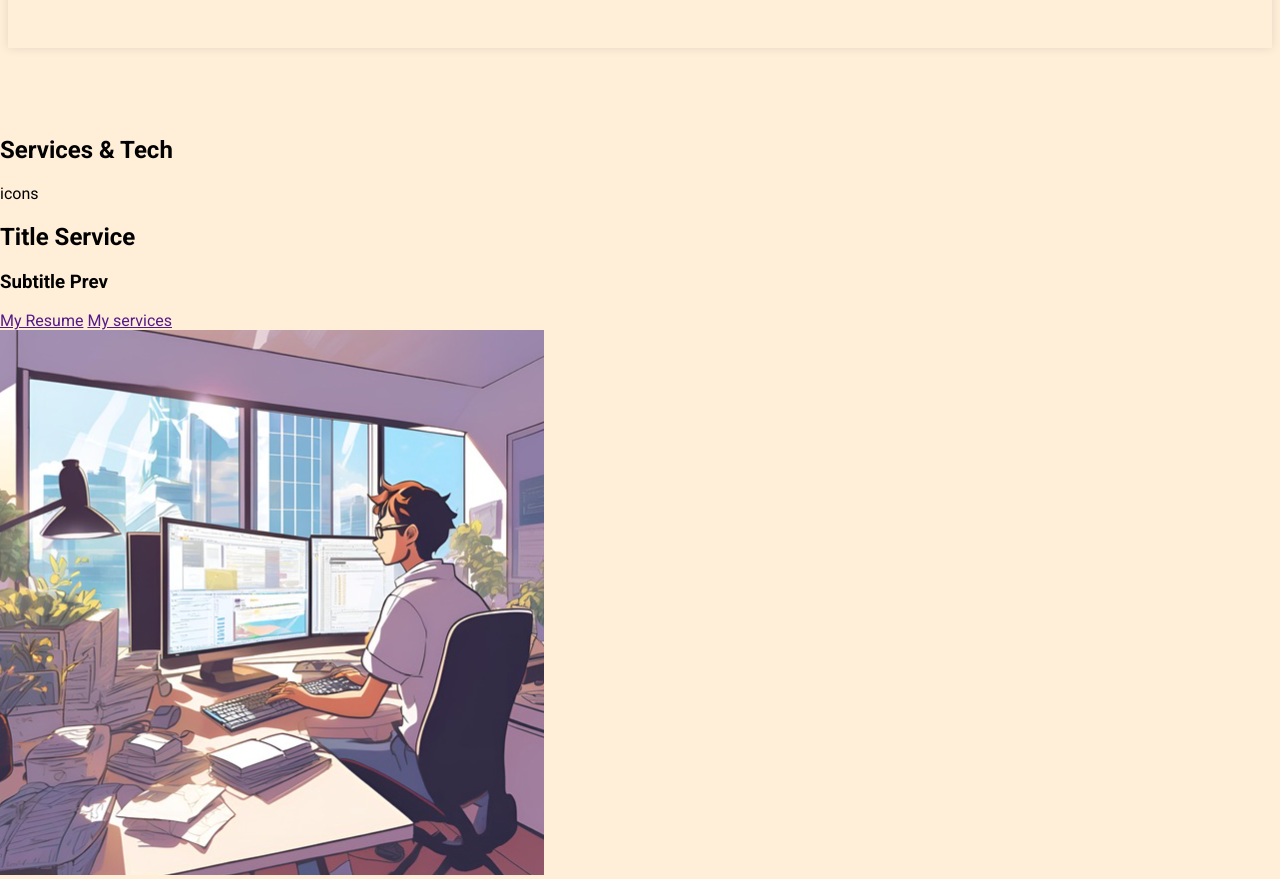
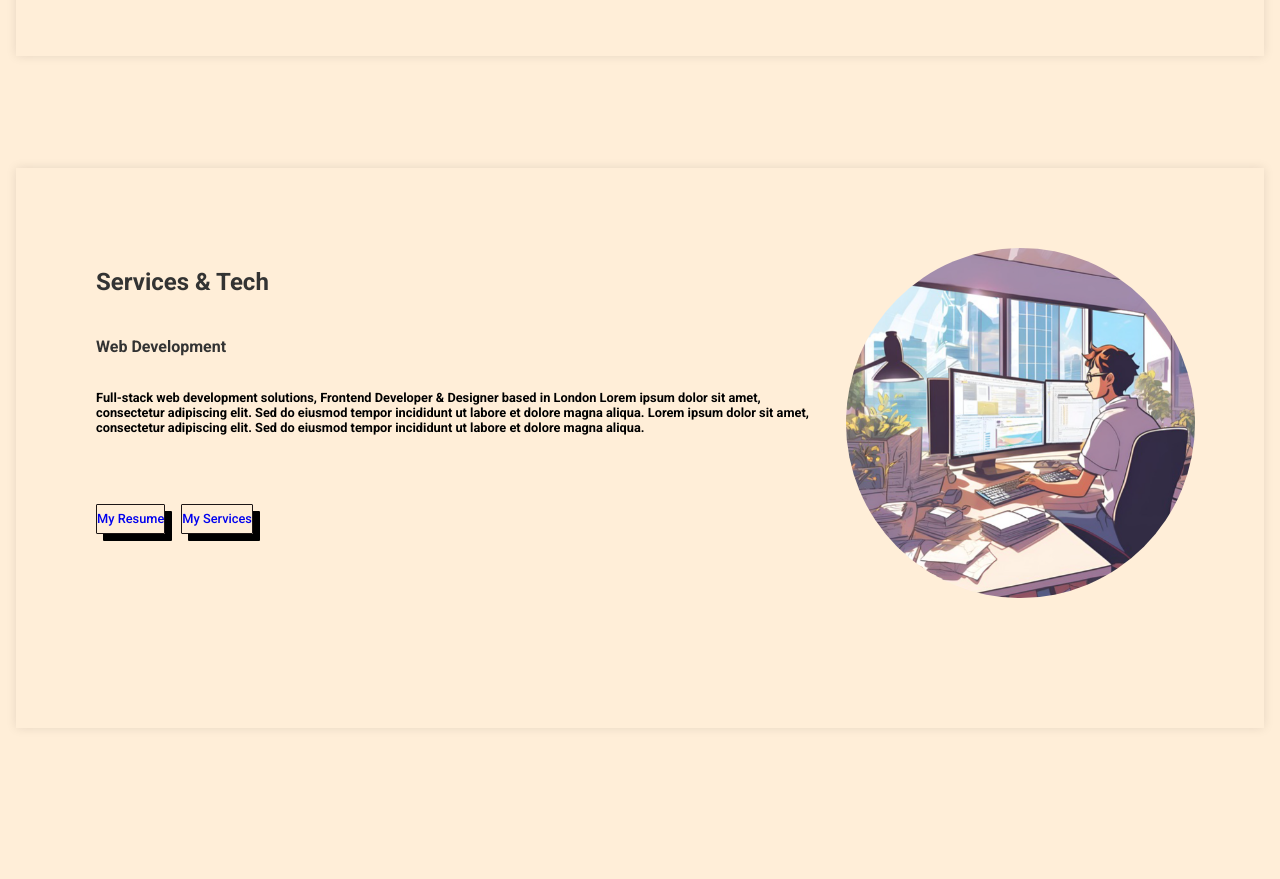
Before and after one commit to Alez05/portfolio-v2.1, a Next.js app: page / in a window 1280 px wide. Shown: the part 600-1479 px from the top of the page. After the commit the page ends 1424 px from the top, so only its background shows below. Built offline with nearby package versions, Linux system fonts and the light colour scheme.

Commit message:
Implement Service Preview API Fixes #4 solutin#1

```diff
--- /dev/null
+++ b/src/app/api/serviceprev/route.ts
@@ -0,0 +1,6 @@
+import { NextResponse } from 'next/server'
+import { serviceprevList } from './serviceprev'
+
+export const GET = () => {
+  return NextResponse.json(serviceprevList)
+}
--- /dev/null
+++ b/src/app/api/serviceprev/serviceprev.ts
@@ -0,0 +1,25 @@
+// export const serviceprevList = [
+//   { key: 'title', value: 'Services & Tech' },
+//   { key: 'serviceTitle', value: 'Web Development' },
+//   { key: 'serviceSubtitle', value: 'Full-stack web development solutions' },
+//   { key: 'resumeLink', value: '/path-to-resume' },
+//   { key: 'resumeTitle', value: 'My Resume' },
+//   { key: 'sprevLink', value: '/path-to-services' },
+//   { key: 'sprevTitle', value: 'My Services' },
+//   { key: 'profileImage', value: '/image/profile.png' },
+// ]
+
+export const serviceprevList = [
+  {
+    title: 'Services & Tech',
+    icons: ['librarybooks', 'email', 'locationon', 'settings'],
+    subtitle: 'Web Development',
+    description:
+      'Full-stack web development solutions, Frontend Developer & Designer based in London Lorem ipsum dolor sit amet, consectetur adipiscing elit. Sed do eiusmod tempor incididunt ut labore et dolore magna aliqua. Lorem ipsum dolor sit amet, consectetur adipiscing elit. Sed do eiusmod tempor incididunt ut labore et dolore magna aliqua.',
+    resumeLink: '/path-to-resume',
+    resumeTitle: 'My Resume',
+    servicesLink: '/path-to-services',
+    servicesTitle: 'My Services',
+    profileImage: '/image/profile.png',
+  },
+]
--- a/src/libs/ui/organism/home/homehero/homehero.css
+++ b/src/libs/ui/organism/home/homehero/homehero.css
@@ -1,6 +1,6 @@
 .home-wrapper {
   margin: 5rem auto;
-  padding: 0.5rem;
+  padding: 1rem;
   display: flex;
 }
 
@@ -82,5 +82,4 @@
   width: 400px;
   height: auto;
   border-radius: 50%;
-
 }
--- /dev/null
+++ b/src/libs/ui/organism/home/serviceprev/action.ts
@@ -0,0 +1,24 @@
+'use server'
+
+type ServicePrevData = {
+  title: string
+  subtitle: string
+  description: string
+  resumeLink: string
+  resumeTitle: string
+  servicesLink: string
+  servicesTitle: string
+  profileImage: string
+}
+
+export const getServicePrevAction = async (): Promise<ServicePrevData[]> => {
+  try {
+    const result = await (
+      await fetch('http://localhost:3000/api/serviceprev')
+    ).json()
+    return result as ServicePrevData[]
+  } catch (error) {
+    console.log('Error on getServicePrevAction', error)
+    return []
+  }
+}
--- a/src/libs/ui/organism/home/serviceprev/serviceprev.css
+++ b/src/libs/ui/organism/home/serviceprev/serviceprev.css
@@ -0,0 +1,91 @@
+.sp-parent {
+  margin: 5rem auto;
+  padding: 1rem;
+  display: flex;
+}
+
+.sp-wrapper {
+  display: flex;
+  width: 100%;
+  height: 70vh;
+  gap: 3rem;
+  padding: 5rem;
+  justify-content: space-between;
+  box-shadow: 0 0 10px 0 rgba(0, 0, 0, 0.1);
+}
+
+.sp-tprev {
+  display: flex;
+  width: 100%;
+  padding: 2rem;
+
+}
+
+.sp-title {
+  font-size: 1.5rem;
+  color: hsl(0, 0%, 20%);
+}
+
+.sp-icwrapper {
+  position: fixed;
+  left: 20px;
+  top: 50%;
+  transform: translateY(-50%);
+  display: flex;
+  flex-direction: column;
+  gap: 15px;
+}
+
+.sp-icon {
+  font-size: 1rem;
+  color: indianred;
+}
+
+.sp-twrapper {
+  display: flex;
+  flex-direction: column;
+  gap: 0.5rem;
+}
+
+.sp-stitle {
+  font-size: 1rem;
+  color: hsl(0, 0%, 20%);
+}
+
+.sp-dtext {
+  font-size: 0.8rem;
+}
+
+.sp-bwrapper {
+  padding-top: 3rem;
+  display: flex;
+  flex-direction: row;
+  gap: 1rem;
+}
+
+.sp-rlink, .sp-slink {
+  display: flex;
+  justify-content: center;
+  align-items: center;
+  box-shadow: 7px 7px 0 rgb(0, 0, 0);
+  font-size: 0.8rem;
+  border-radius: 1px;
+  text-decoration: none;
+  transition: 0.3s;
+  border: 1px solid hsl(0, 12%, 10%);
+  font-weight: 500;
+  height: 30px;
+}
+
+.sp-imwrapper {
+  display: flex;
+  justify-content: center;
+  width: 30%;
+  flex-direction: row;
+}
+
+.sp-image {
+  width: 350px;
+  height: 350px;
+  border-radius: 50%;
+}
--- a/src/libs/ui/organism/home/serviceprev/serviceprev.tsx
+++ b/src/libs/ui/organism/home/serviceprev/serviceprev.tsx
@@ -1,28 +1,50 @@
 /* eslint-disable @next/next/no-img-element */
 import React from 'react'
+import './serviceprev.css'
+import { getServicePrevAction } from './action'
 
-const ServicePrev = () => {
+const ServicePrev = async () => {
+  // Fetch data from API
+  const servicePrevData = await getServicePrevAction()
+
+  // Since the data is an array, we get the first (and only) item
+  const serviceConfig = servicePrevData[0]
+
   return (
-    <section className="sp-wrapper"> {/* Main wrapper for the Service Preview section */}
-      <div>
-        <h1 className="sp-title">Services & Tech</h1> {/* Main title of the section */}
-        <div className="sp-icwrapper"> {/* Wrapper for icons */}
-          <span className="sp-icon">icons</span> {/* Icon container */}
+    <div className="sp-parent">
+      <section className="sp-wrapper">
+        <div className="sp-twrapper">
+          <h1 className="sp-title">{serviceConfig.title}</h1>
+          <h2 className="sp-stitle">{serviceConfig.subtitle}</h2>
+          <h3 className="sp-dtext">{serviceConfig.description}</h3>
+          <div className="sp-bwrapper">
+            <a href={serviceConfig.resumeLink} className="sp-rlink">
+              {serviceConfig.resumeTitle}
+            </a>
+            <a href={serviceConfig.servicesLink} className="sp-slink">
+              {serviceConfig.servicesTitle}
+            </a>
+          </div>
         </div>
-      </div>
-      <div className="sp-twrapper"> {/* Wrapper for title and subtitle */}
-        <h2 className="sp-stitle">Title Service</h2> {/* Service title */}
-        <h3 className="sp-dtext">Subtitle Prev</h3> {/* Short description or subtitle */}
-      </div>
-      <div className="sp-bwrapper"> {/* Wrapper for buttons or links */}
-        <a href="" className="sp-rlink">My Resume</a> {/* Link to resume */}
-        <a href="" className="sp-slink">My services</a> {/* Link to services page */}
-      </div>
-      <div className="sp-imwrapper"> {/* Wrapper for the image */}
-        <img src="/image/profile.png" alt="alex text" /> {/* Profile or representative image */}
-      </div>
-    </section>
+        <div className="sp-imwrapper">
+          <img
+            src={serviceConfig.profileImage}
+            alt="profile"
+            className="sp-image"
+          />
+        </div>
+      </section>
+    </div>
   )
 }
 
 export default ServicePrev
+
+/* Render icons dynamically */
+{
+  /* <div className="sp-icwrapper">
+  {serviceConfig.icons.map((icon, index) => (
+    <span key={index} className={`sp-icon ${icon}`}></span>
+  ))}
+</div> */
+}
```
Also changed, not shown: src/libs/ui/organism/home/socials/socials.tsx (+0 -10 lines), src/libs/ui/organism/home/socials/socials.css.
